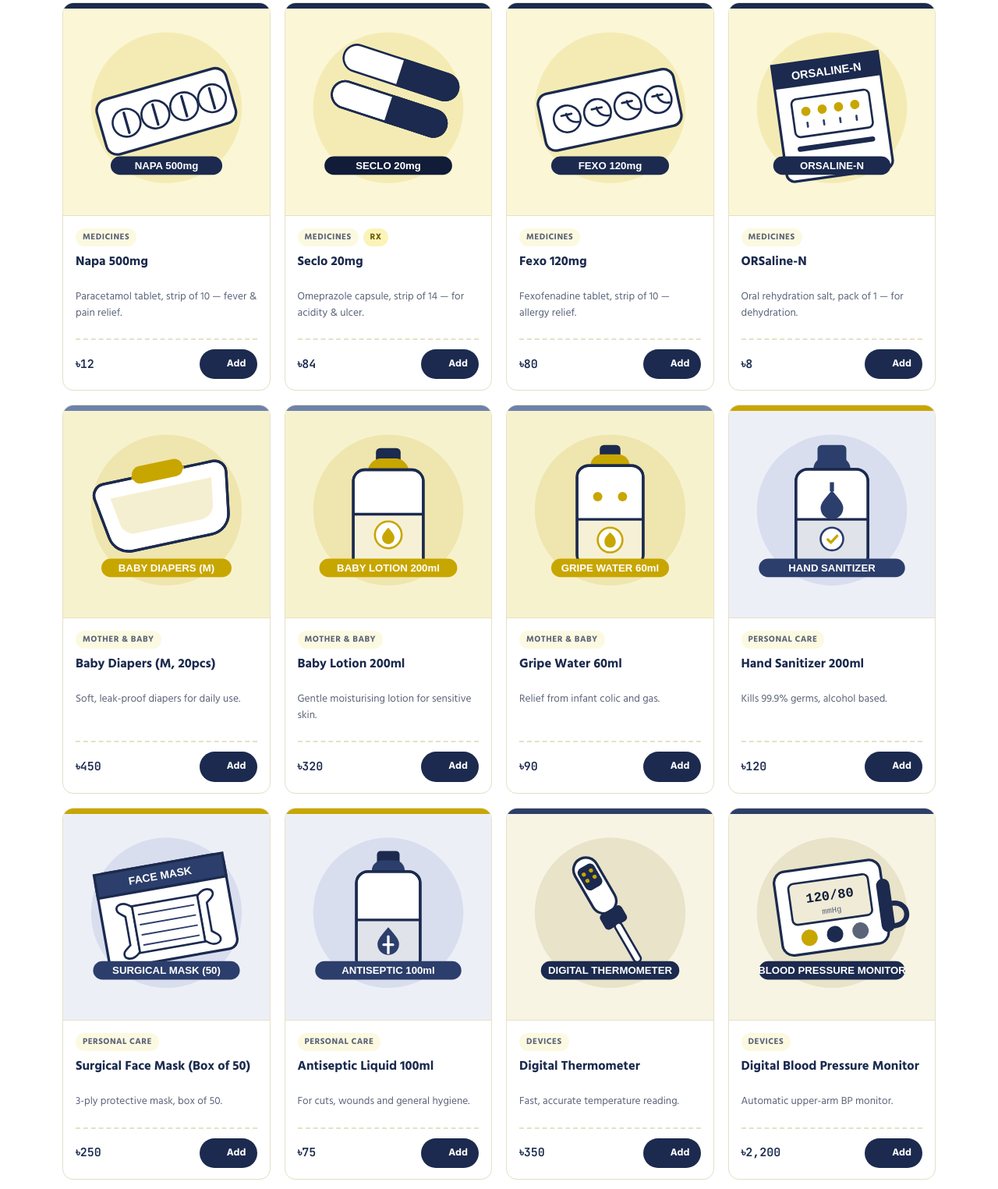
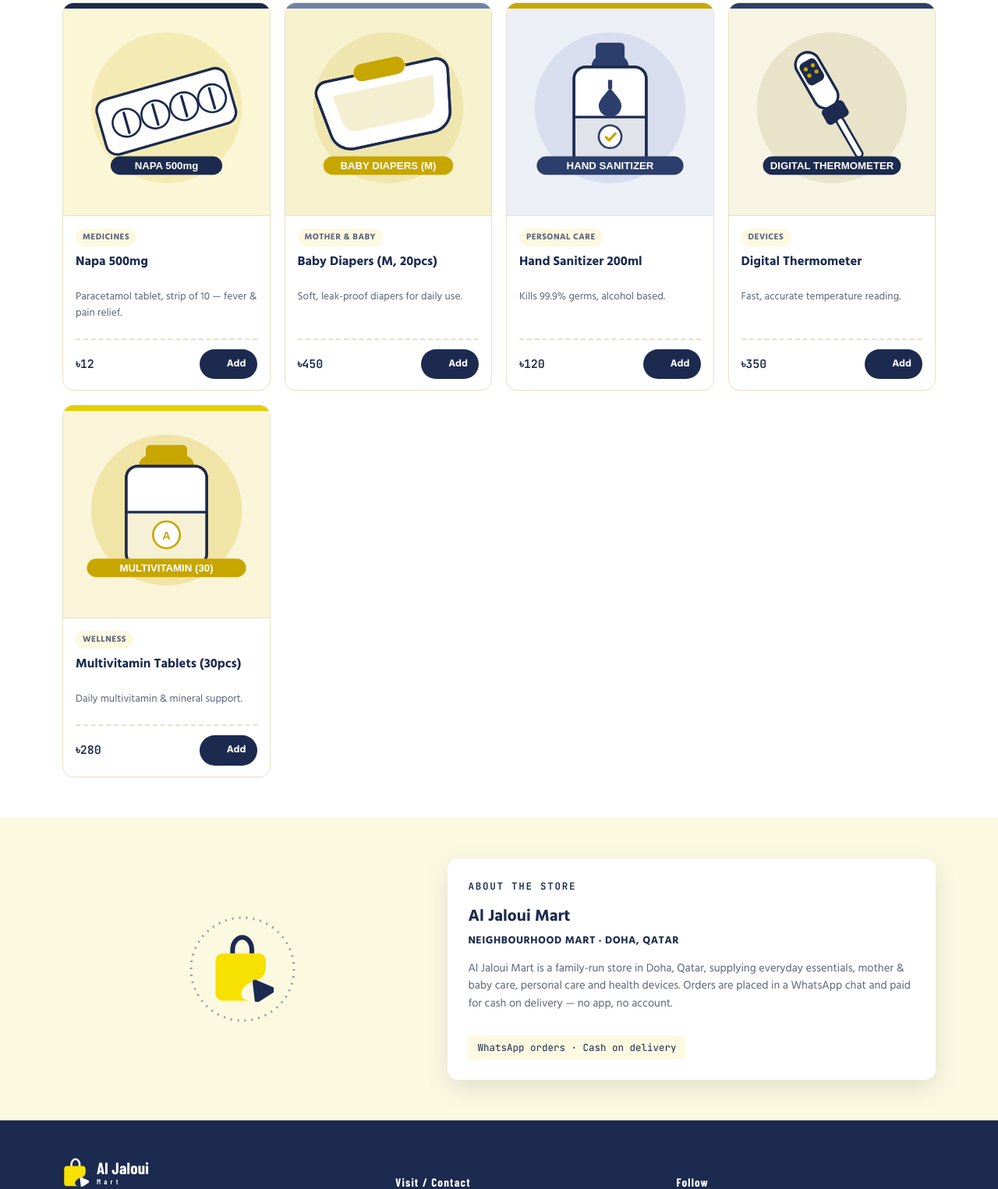
Before and after one commit to mizaaaan/aljalouionlineshop, a plain HTML site: page index.html in a window 1280 px wide. Shown: the part 1070-2595 px from the top of the page at 78% size. Drawn offline with nearby package versions, Linux system fonts and the light colour scheme.

Commit message:
Trim the demo catalog down to one product per category
The store still carried a full 15-item placeholder catalog; keeping a small
representative set makes the demo easier to review and clear out.

🤖 Generated with Codebuff
Co-Authored-By: Codebuff <noreply@codebuff.com>

```diff
--- a/index.html
+++ b/index.html
@@ -461,20 +461,10 @@
 /* ============ EDIT YOUR PRODUCTS HERE ============ */
 const PRODUCTS = [
   {id:1, cat:'medicine', rx:false, img:'assets/products/napa-500mg.svg', nameEn:'Napa 500mg', nameAr:'نابا ٥٠٠ ملغ', descEn:'Paracetamol tablet, strip of 10 — fever & pain relief.', descAr:'أقراص باراسيتامول، شريط ١٠ — خافض للحرارة ومسكن للألم.', price:12},
-  {id:2, cat:'medicine', rx:true, img:'assets/products/seclo-20mg.svg', nameEn:'Seclo 20mg', nameAr:'سيكلو ٢٠ ملغ', descEn:'Omeprazole capsule, strip of 14 — for acidity & ulcer.', descAr:'كبسولات أوميبرازول، شريط ١٤ — لحرقة المعدة والقرحة.', price:84},
-  {id:3, cat:'medicine', rx:false, img:'assets/products/fexo-120mg.svg', nameEn:'Fexo 120mg', nameAr:'فيكسو ١٢٠ ملغ', descEn:'Fexofenadine tablet, strip of 10 — allergy relief.', descAr:'أقراص فيكسوفينادين، شريط ١٠ — لتخفيف الحساسية.', price:80},
-  {id:4, cat:'medicine', rx:false, img:'assets/products/orsaline-n.svg', nameEn:'ORSaline-N', nameAr:'أورسالين-إن', descEn:'Oral rehydration salt, pack of 1 — for dehydration.', descAr:'محلول معالجة الجفاف عن طريق الفم — لحالات الجفاف.', price:8},
   {id:5, cat:'baby', rx:false, img:'assets/products/baby-diapers.svg', nameEn:'Baby Diapers (M, 20pcs)', nameAr:'حفاضات أطفال (مقاس M، ٢٠ قطعة)', descEn:'Soft, leak-proof diapers for daily use.', descAr:'حفاضات ناعمة مانعة للتسرب للاستخدام اليومي.', price:450},
-  {id:6, cat:'baby', rx:false, img:'assets/products/baby-lotion.svg', nameEn:'Baby Lotion 200ml', nameAr:'لوشن الأطفال ٢٠٠ مل', descEn:'Gentle moisturising lotion for sensitive skin.', descAr:'لوشن مرطب لطيف للبشرة الحساسة.', price:320},
-  {id:7, cat:'baby', rx:false, img:'assets/products/gripe-water.svg', nameEn:'Gripe Water 60ml', nameAr:'ماء الغريب ٦٠ مل', descEn:'Relief from infant colic and gas.', descAr:'للتخفيف من مغص الرضّع والغازات.', price:90},
   {id:8, cat:'personal', rx:false, img:'assets/products/hand-sanitizer.svg', nameEn:'Hand Sanitizer 200ml', nameAr:'معقم اليدين ٢٠٠ مل', descEn:'Kills 99.9% germs, alcohol based.', descAr:'يقتل ٩٩.٩٪ من الجراثيم، كحولي.', price:120},
-  {id:9, cat:'personal', rx:false, img:'assets/products/surgical-mask.svg', nameEn:'Surgical Face Mask (Box of 50)', nameAr:'كمامة طبية (علبة ٥٠)', descEn:'3-ply protective mask, box of 50.', descAr:'كمامة واقية ثلاث طبقات، علبة ٥٠ قطعة.', price:250},
-  {id:10, cat:'personal', rx:false, img:'assets/products/antiseptic-liquid.svg', nameEn:'Antiseptic Liquid 100ml', nameAr:'سائل مطهر ١٠٠ مل', descEn:'For cuts, wounds and general hygiene.', descAr:'للجروح والكسور الطفيفة والنظافة العامة.', price:75},
   {id:11, cat:'devices', rx:false, img:'assets/products/digital-thermometer.svg', nameEn:'Digital Thermometer', nameAr:'ميزان حرارة رقمي', descEn:'Fast, accurate temperature reading.', descAr:'قراءة سريعة ودقيقة لدرجة الحرارة.', price:350},
-  {id:12, cat:'devices', rx:false, img:'assets/products/blood-pressure-monitor.svg', nameEn:'Digital Blood Pressure Monitor', nameAr:'جهاز قياس ضغط الدم الرقمي', descEn:'Automatic upper-arm BP monitor.', descAr:'جهاز آلي لقياس ضغط الدم من الذراع.', price:2200},
-  {id:13, cat:'devices', rx:false, img:'assets/products/glucometer.svg', nameEn:'Glucometer + 10 Strips', nameAr:'جهاز قياس السكر + ١٠ شرائط', descEn:'Blood glucose monitoring kit.', descAr:'طقم مراقبة سكر الدم.', price:1450},
-  {id:14, cat:'wellness', rx:false, img:'assets/products/multivitamin.svg', nameEn:'Multivitamin Tablets (30pcs)', nameAr:'أقراص فيتامينات متعددة (٣٠ قرصًا)', descEn:'Daily multivitamin & mineral support.', descAr:'دعم يومي من الفيتامينات والمعادن.', price:280},
-  {id:15, cat:'wellness', rx:false, img:'assets/products/protein-supplement.svg', nameEn:'Protein Supplement 400g', nameAr:'مكمل بروتين ٤٠٠ غ', descEn:'Whey protein blend for daily nutrition.', descAr:'مزيج بروتين مصل اللبن لتغذية يومية.', price:950}
+  {id:14, cat:'wellness', rx:false, img:'assets/products/multivitamin.svg', nameEn:'Multivitamin Tablets (30pcs)', nameAr:'أقراص فيتامينات متعددة (٣٠ قرصًا)', descEn:'Daily multivitamin & mineral support.', descAr:'دعم يومي من الفيتامينات والمعادن.', price:280}
 ];
 const CATEGORIES = [
   {key:'all', en:'All', ar:'الكل', color:'var(--ink)'},
```
